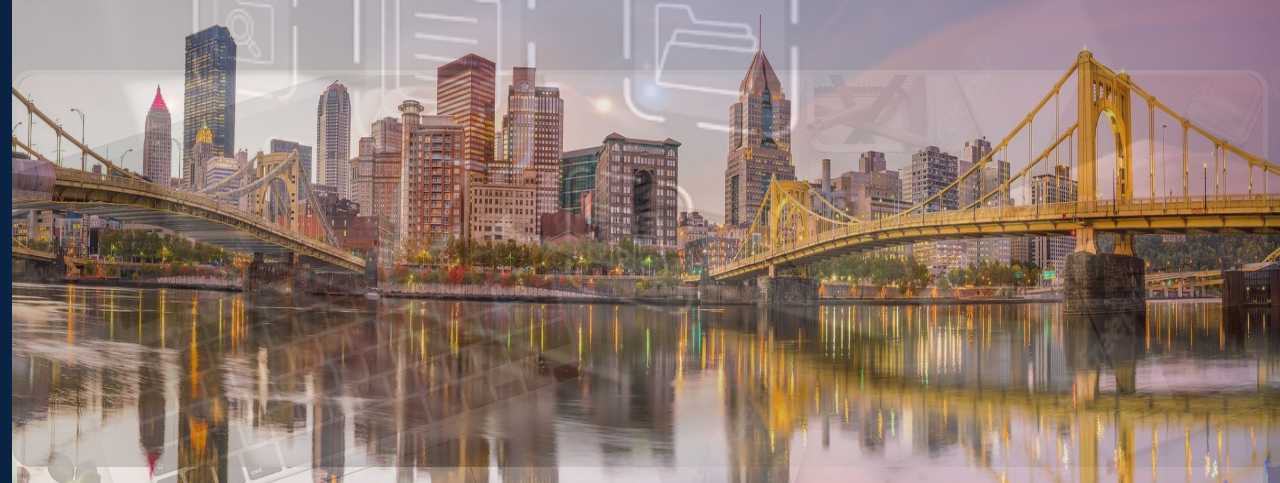
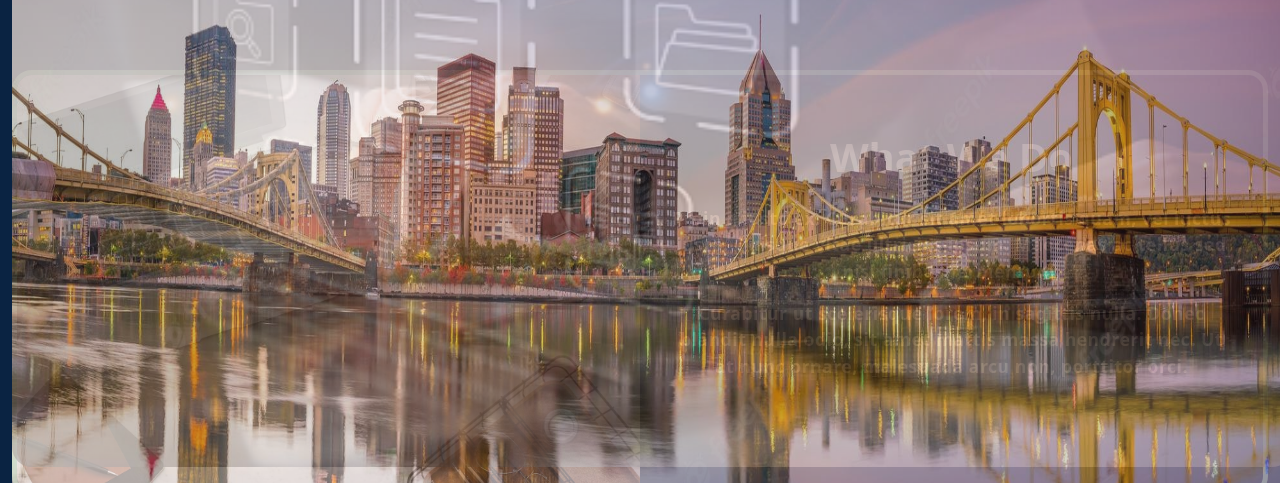
Before and after one commit to WasimHabib/Aurumway, a Next.js app in the folder aurumway/: page / in a window 1280 px wide. Shown: the part 469-952 px from the top of the page. Built offline with nearby package versions, Linux system fonts and the light colour scheme.

Commit message:
added styles tablet and desktop for lando container

```diff
--- a/aurumway/lib/components/LandingPage.tsx
+++ b/aurumway/lib/components/LandingPage.tsx
@@ -157,19 +157,18 @@ export const LandingPage = (props: {}) => {
               </div>
             </div>
             <div className={" " + styles.landoContainer}>
-              <img
-                src="landingImage.jpeg"
-                alt="landing_description_box"
-                className={" " + styles.landoImage}
-              />
+              <div className={" " + styles.landoImgContainer}>
+                <img
+                  src="landingImage.jpeg"
+                  alt="landing_description_box"
+                  className={" " + styles.landoImage}
+                />
+              </div>
+
               <div className={" " + styles.landoTextContainer}>
                 <h2 className={" " + styles.landoHeader}>{landingHeader}</h2>
-                <p className={"py-2 " + styles.aboutDescription}>
-                  {landingText1}
-                </p>
-                <p className={"py-2 " + styles.aboutDescription}>
-                  {landingText2}
-                </p>
+                <p className={"py-2 " + styles.landoText}>{landingText1}</p>
+                <p className={"py-2 " + styles.landoText}>{landingText2}</p>
               </div>
             </div>
             {/* <div className={" " + styles.mainInfoContainerDesktop}>
--- a/aurumway/styles/LandingPage.module.css
+++ b/aurumway/styles/LandingPage.module.css
@@ -30,6 +30,10 @@
   margin-block: 5rem;
   padding-bottom: 1.5rem;
 }
+.landoImgContainer {
+  max-height: 20rem;
+  overflow: hidden;
+}
 .landoHeader {
   display: flex;
   font-size: 2rem;
@@ -42,6 +46,13 @@
   padding-block: 1rem;
 }
 .landoText {
+  margin-bottom: 0px;
+  width: 100%;
+  letter-spacing: 0.5px;
+  text-align: center;
+  font-size: 1em;
+  font-weight: 600;
+  padding-inline: 0.5rem;
 }
 .landoImage {
   width: 100%;
@@ -117,6 +128,7 @@
   font-weight: 600;
   padding-inline: 0.5rem;
 }
+
 .aboutOuterContainer {
   background-color: var(--alt-primary-color);
   width: 100%;
@@ -388,6 +400,36 @@
     display: initial;
     padding: 0rem;
   }
+  .landoContainer {
+    display: flex;
+    flex-direction: row;
+    padding-bottom: 0rem;
+  }
+  .landoImage {
+    width: 100%;
+    max-width: 45rem;
+    border-top-left-radius: 15px;
+    border-bottom-left-radius: 15px;
+    border-top-right-radius: 0px;
+  }
+  .landoImgContainer {
+    width: 50%;
+    max-height: 30rem;
+  }
+  .landoTextContainer {
+    height: 100%;
+    width: 50%;
+    display: flex;
+    flex-direction: column;
+    justify-content: flex-start;
+  }
+  .landoHeader {
+    font-size: 2rem;
+  }
+  .landoText {
+    font-size: 0.7rem;
+    padding-inline: 2rem;
+  }
   .imageContainer {
     display: none !important;
   }
@@ -481,6 +523,24 @@
 
 /*Tablet*/
 @media all and (min-width: 50.8125rem) {
+  .landoText {
+    font-size: 0.8rem;
+  }
+  .landoHeader {
+    font-size: 2.2rem;
+  }
+}
+
+@media all and (min-width: 67.4375rem) {
+  .landoText {
+    font-size: 1.1rem;
+  }
+  .landoHeader {
+    font-size: 2.5rem;
+  }
+  .landoTextContainer {
+    margin-bottom: 5%;
+  }
 }
 
 @media all and (min-width: 36rem) {
@@ -494,6 +554,15 @@
   .contactContainer {
     max-width: 60rem;
     width: 100%;
+  }
+  .landoText {
+    font-size: 1.2rem;
+  }
+  .landoHeader {
+    font-size: 2.7rem;
+  }
+  .landoTextContainer {
+    margin-bottom: 8rem;
   }
 }
 /*Desktop*/
```
